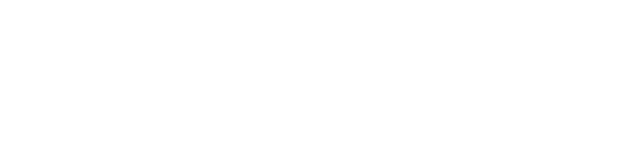
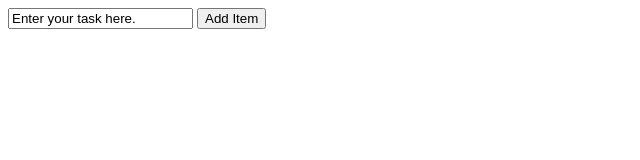
Before and after one commit to imhulston/to-do-list-app, a plain HTML site: page index.html in a window 1280 px wide. Shown: the whole page, without its empty margins (0-640 px from the left). Drawn offline with Linux system fonts and the light colour scheme.

Commit message:
index.html

```diff
--- a/index.html
+++ b/index.html
@@ -5,6 +5,7 @@
 	<title>To Do List App</title>
 </head>
 <body>
-
+	<input type="text" id="box" value="Enter your task here.">
+	<input type="button" value="Add Item">
 </body>
 </html>
```
